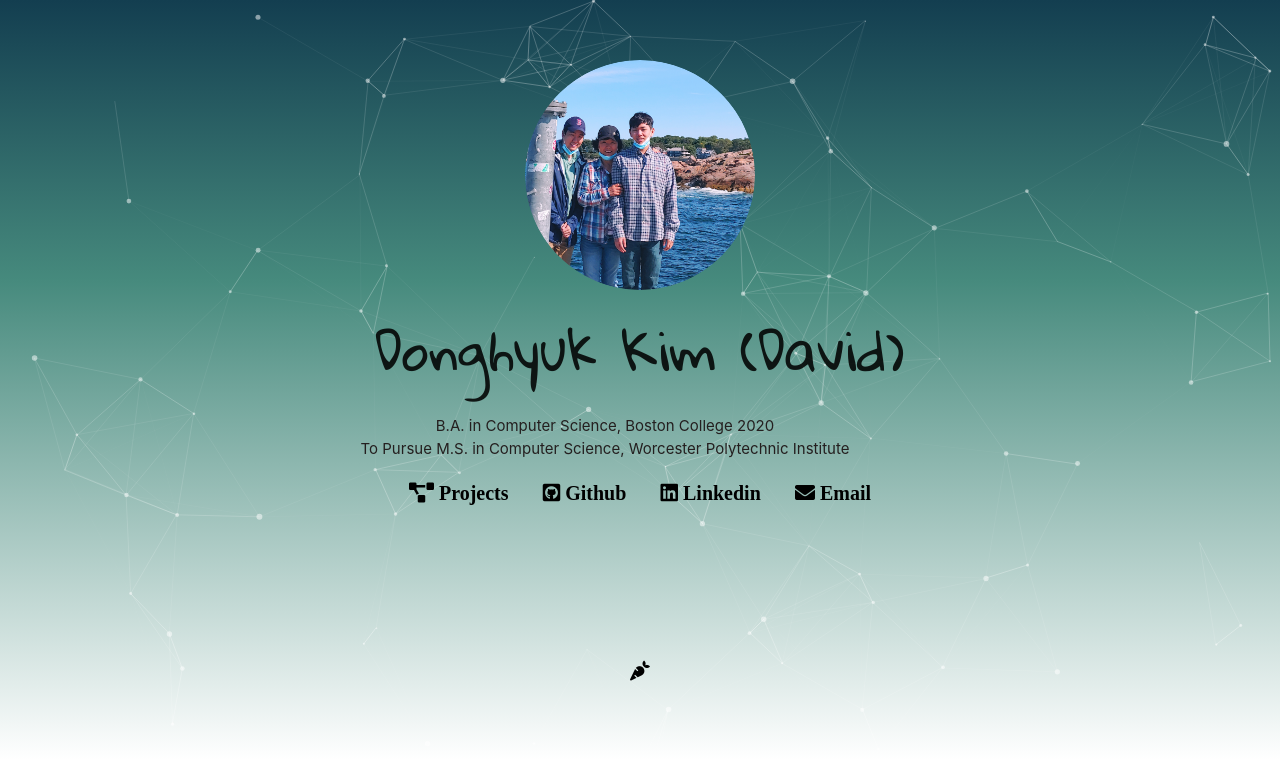
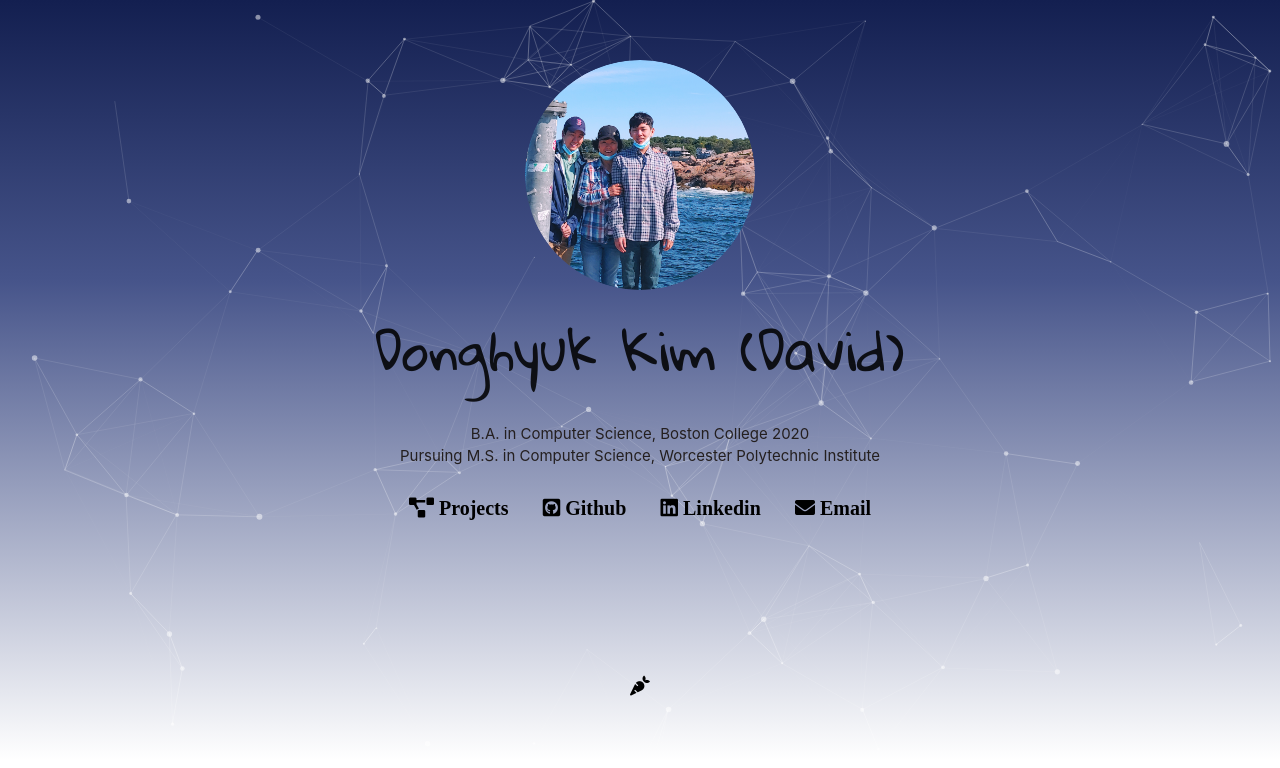
Before and after one commit to kingdawei/personal_website, a plain HTML site: page index.html in a window 1280 px wide. Drawn offline with nearby package versions, Linux system fonts and the light colour scheme.

Commit message:
fix center

```diff
--- a/css/style.css
+++ b/css/style.css
@@ -18,7 +18,7 @@ h2 {
   top: 0%;
   z-index: -1;
   background-color: white;
-  background-image: linear-gradient(#133e50 0%, #468a7d 35%, white 95%);
+  background-image: linear-gradient(#131f50 0%, #46548a 35%, white 95%);
   background-size: cover;
   background-position: 50% 50%;
   background-repeat: no-repeat;
--- a/index.html
+++ b/index.html
@@ -17,20 +17,20 @@
       <link rel="shortcut icon" href="assets/fam2.png"/>
     </head>
 
-    <body>
+    <body class="center">
       <div id="landing" class="page-section">
       <!-- particles.js container -->
       <div id="particles-js"></div>
+      <img id="main-image" src="assets/fam2.png"/>
+      <h2 class="fancy-font">Donghyuk Kim (David)</h2>
+      <br>
+      <div id="bio">
+        B.A. in Computer Science, Boston College 2020 <br>
+        Pursuing M.S. in Computer Science, Worcester Polytechnic Institute <br>
+      </div>
+      <br>
 
-      <img id="main-image" src="assets/fam2.png"/>
-      <h2 class="fancy-font center">Donghyuk Kim (David)</h2>
-
-      <div class="center" id="bio">
-        <p>B.A. in Computer Science, Boston College 2020 <br>
-        To Pursue M.S. in Computer Science, Worcester Polytechnic Institute <br></p>
-      </div>
-
-      <div class="row center">
+      <div class="row">
           <a href="https://kingdawei.github.io/portfolio/"><i class="fas fa-project-diagram fa-lg"> <b>Projects</b></i></a>
           <!-- <a href="assets/resume.pdf"><i class="fas fa-file-alt fa-lg"> <b>Resume</b> </i></a> -->
           <a href="https://github.com/kingdawei"><i class="fab fa-github-square fa-lg"> <b>Github</b></i></a>
@@ -38,7 +38,7 @@
           <a href="mailto:davidk0716@gmail.com"><i class="fas fa-envelope fa-lg"> <b>Email</b></i></a>
       </div>
 
-      <div class="row center">
+      <div class="row">
 
           <br><br><br><br><br>
 
```
